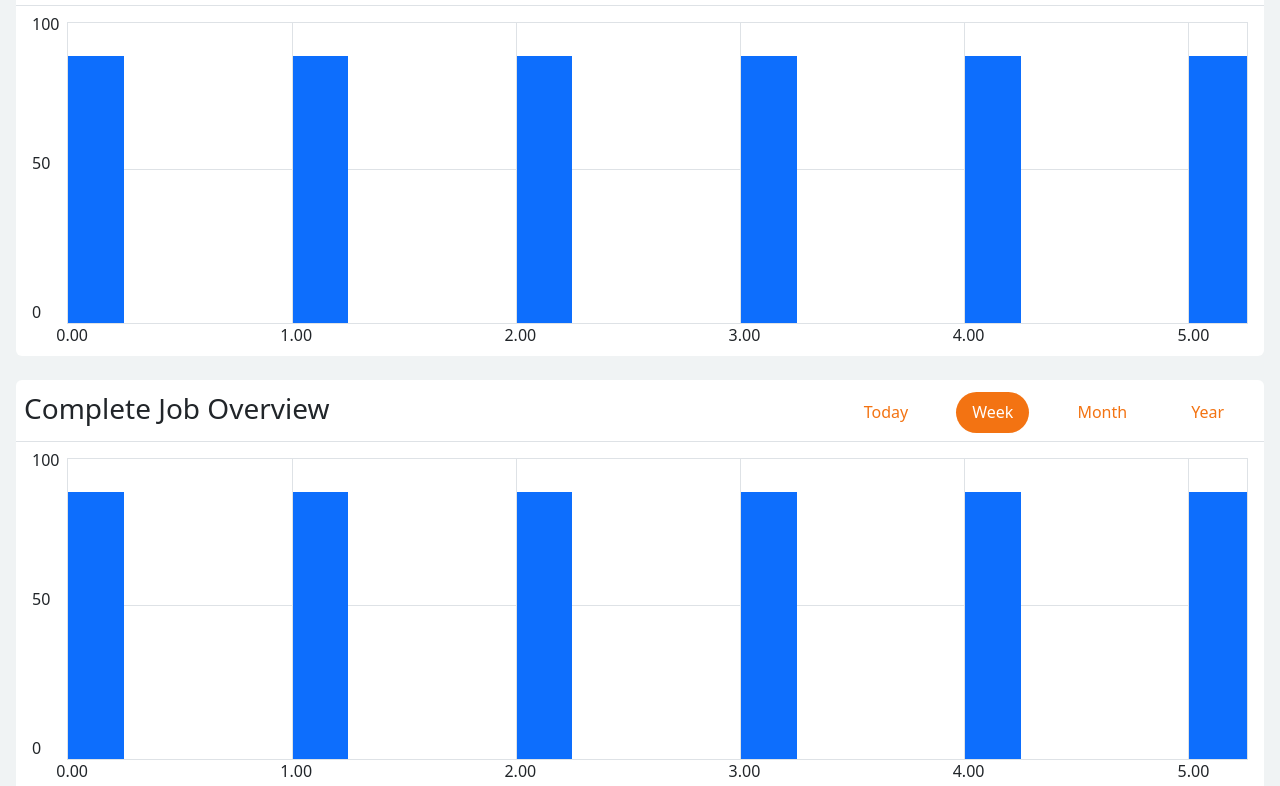
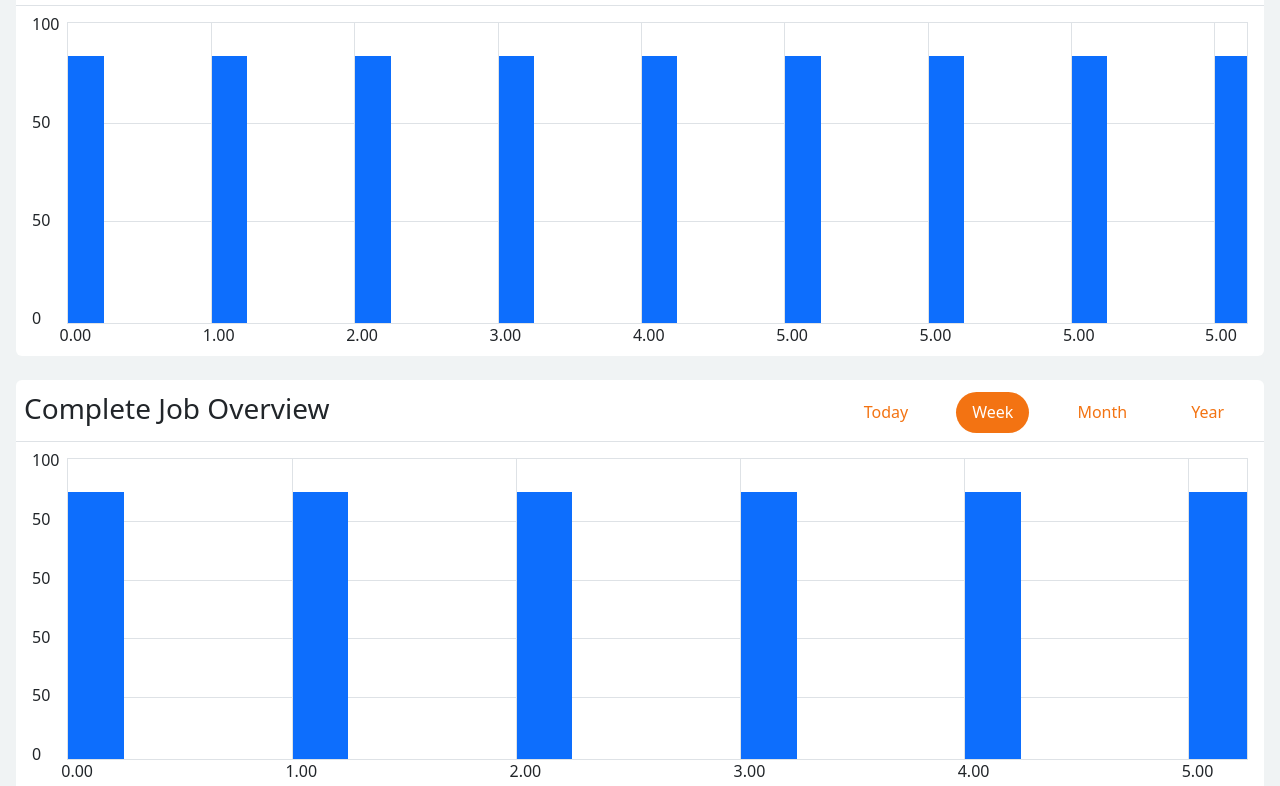
Before and after one commit to B33th0v3n960/dashboard, a website built with Vite: page src/index.html in a window 1280 px wide. Shown: the part 806-1592 px from the top of the page. Built offline with nearby package versions, Linux system fonts and the light colour scheme.

Commit message:
fixed graph layout issues with js

```diff
--- a/src/index.html
+++ b/src/index.html
@@ -8,6 +8,7 @@
     <script src="./js/main.js" type="module" defer></script>
     <title>Dashboard</title>
   </head>
+
   <body class="bg-info">
     <nav class="navbar navbar-expand-lg bg-dark w-100">
       <div class="container-fluid">
@@ -309,13 +310,19 @@
 
         <div class="overflow-x mt-2 d-flex p-3 border-top">
           <div class="me-2 legend d-flex flex-column justify-content-between">
-            <p>100</p>
-            <p class="guideline">50</p>
-            <p>0</p>
+            <p class="m-0">100</p>
+            <span class="position-relative">
+              <p class="guideline m-0">50</p>
+            </span>
+            <span class="position-relative">
+              <p class="guideline m-0">50</p>
+            </span>
+            <p class="m-0">0</p>
           </div>
 
           <table class="table table-bordered">
-            <tr>
+            <tbody>
+              <tr id="job-overview-graph" class="graph">
                 <td class="p-0">
                   <span class="bar-container">
                     <div class="bar"></div>
@@ -352,7 +359,26 @@
                     <p>5.00</p>
                   </span>
                 </td>
+                <td class="p-0">
+                  <span class="bar-container">
+                    <div class="bar"></div>
+                    <p>5.00</p>
+                  </span>
+                </td>
+                <td class="p-0">
+                  <span class="bar-container">
+                    <div class="bar"></div>
+                    <p>5.00</p>
+                  </span>
+                </td>
+                <td class="p-0">
+                  <span class="bar-container">
+                    <div class="bar"></div>
+                    <p>5.00</p>
+                  </span>
+                </td>
               </tr>
+            </tbody>
           </table>
         </div>
       </section>
@@ -422,13 +448,24 @@
 
         <div class="overflow-x mt-2 d-flex p-3 border-top">
           <div class="me-2 legend d-flex flex-column justify-content-between">
-            <p>100</p>
-            <p class="guideline">50</p>
-            <p>0</p>
+            <p class="m-0">100</p>
+            <span class="position-relative">
+              <p class="guideline m-0">50</p>
+            </span>
+            <span class="position-relative">
+              <p class="guideline m-0">50</p>
+            </span>
+            <span class="position-relative">
+              <p class="guideline m-0">50</p>
+            </span>
+            <span class="position-relative">
+              <p class="guideline m-0">50</p>
+            </span>
+            <p class="m-0">0</p>
           </div>
 
           <table class="table table-bordered">
-            <tr>
+            <tr class="graph">
               <td class="p-0">
                 <span class="bar-container">
                   <div class="bar"></div>
--- a/src/js/main.js
+++ b/src/js/main.js
@@ -1,2 +1,35 @@
 // Import all of Bootstrap's JS
 import * as bootstrap from "bootstrap";
+
+const guideLine = document.querySelectorAll(".guideline");
+
+const jobGraph = document.querySelector("#job-overview-graph");
+console.log(guideLine);
+console.log(jobGraph);
+
+function guidlineSize() {
+  //   console.log(graph.offsetWidth);
+  guideLine.forEach((element) => {
+    element.style.setProperty("--width", `${jobGraph.offsetWidth}px`);
+  });
+}
+
+guidlineSize();
+window.addEventListener("resize", guidlineSize);
+
+console.log(jobGraph.childElementCount);
+
+jobGraph.style.setProperty(
+  "--last-width",
+  `${25 / jobGraph.childElementCount}%`
+);
+
+const bar = document.querySelectorAll(".bar-container");
+console.log(bar);
+function positionBarLegend() {
+  bar.forEach((element) => {
+    element.style.setProperty("--move-right", `${element.offsetWidth}%`);
+  });
+}
+positionBarLegend();
+window.addEventListener("resize", positionBarLegend);
--- a/src/scss/graph.scss
+++ b/src/scss/graph.scss
@@ -11,12 +11,12 @@
   & p {
     position: absolute;
     top: 300px;
-    right: 65%; //TODO:Find formula to replace number
+    right: var(--move-right, 20%); //TODO:Find formula to replace number
   }
 }
 
 tr td:last-child {
-  width: 5%; //width (in percentage) = bar size in percentage/no. of bars e.g. 25/5
+  width: var(--last-width, 5%);
 
   .bar-container {
     margin: 0;
@@ -35,17 +35,28 @@ tr td:last-child {
 
   & p:last-child {
     position: relative;
-    bottom: -10px;
   }
 }
 
 .guideline::after {
   content: "";
   display: block;
-  width: 90vw; //TODO: Set width equal to table width with js
+  width: var(--width, 1000px);
   height: 10px;
   border-bottom: 1px solid rgb(222, 226, 230);
   position: absolute;
-  top: 148px;
-  left: 35px;
+  top: 20%;
+  left: 32px;
 }
+
+@include media-breakpoint-up(sm) {
+  .guideline::after {
+    left: 35px;
+  }
+}
+
+@media (max-width: 366px) {
+  .guideline::after {
+    left: 28px;
+  }
+}
--- a/src/scss/styles.scss
+++ b/src/scss/styles.scss
@@ -44,11 +44,6 @@
   display: inline-flex;
   align-items: center;
   justify-content: center;
-}
-
-.graph {
-  width: 1000px;
-  height: 400px;
 }
 
 .card-grid,
```
Lines whose indentation alone changed are shown as unchanged.
